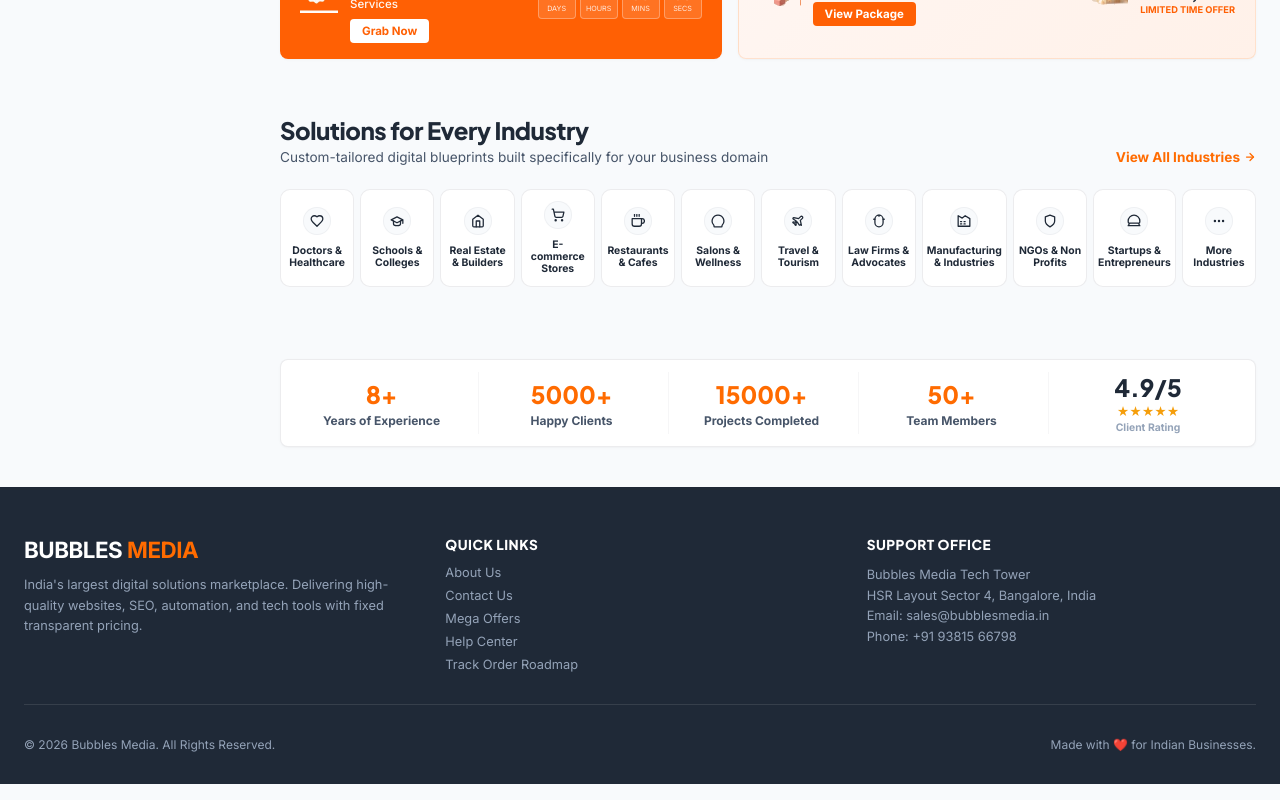
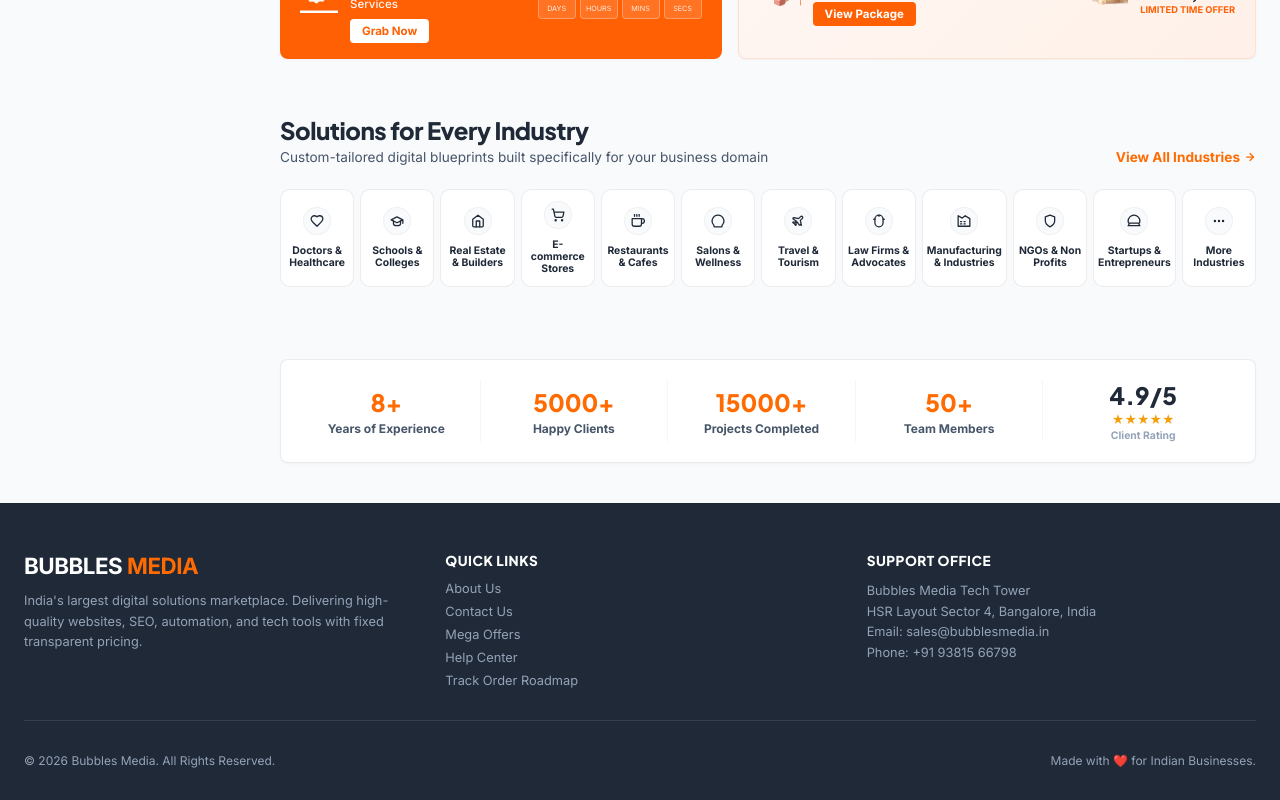
Before and after one commit to anusripvc202/BubblesMedia, a Next.js app: page / in a window 1280 px wide. Shown: the part 881-1681 px from the top of the page. Built offline with nearby package versions, Linux system fonts and the light colour scheme.

Commit message:
Configure statistics block with responsive grid to display in a single row starting from 768px viewports

```diff
--- a/src/app/globals.css
+++ b/src/app/globals.css
@@ -407,10 +407,26 @@
     width: 14px !important;
     height: 14px !important;
   }
+}
+
+/* Stats Row Responsive Grid */
+.stats-row-desktop {
+  display: grid !important;
+  grid-template-columns: 1fr !important;
+  gap: 16px !important;
+  padding: 16px !important;
+}
+
+@media (min-width: 480px) {
   .stats-row-desktop {
-    display: grid !important;
-    grid-template-columns: repeat(5, 1fr) !important;
-    gap: 8px !important;
-    padding: 12px 16px !important;
+    grid-template-columns: repeat(2, 1fr) !important;
   }
 }
+
+@media (min-width: 768px) {
+  .stats-row-desktop {
+    grid-template-columns: repeat(5, 1fr) !important;
+    padding: 20px 24px !important;
+    gap: 12px !important;
+  }
+}
--- a/src/app/page.js
+++ b/src/app/page.js
@@ -117,11 +117,7 @@
               background: 'var(--bg-white)',
               border: '1px solid var(--border-color)',
               borderRadius: '8px',
-              padding: '16px',
               boxShadow: 'var(--shadow-sm)',
-              display: 'grid',
-              gridTemplateColumns: 'repeat(auto-fit, minmax(180px, 1fr))',
-              gap: '16px',
               textAlign: 'center',
               marginBottom: '16px'
             }}>
```
